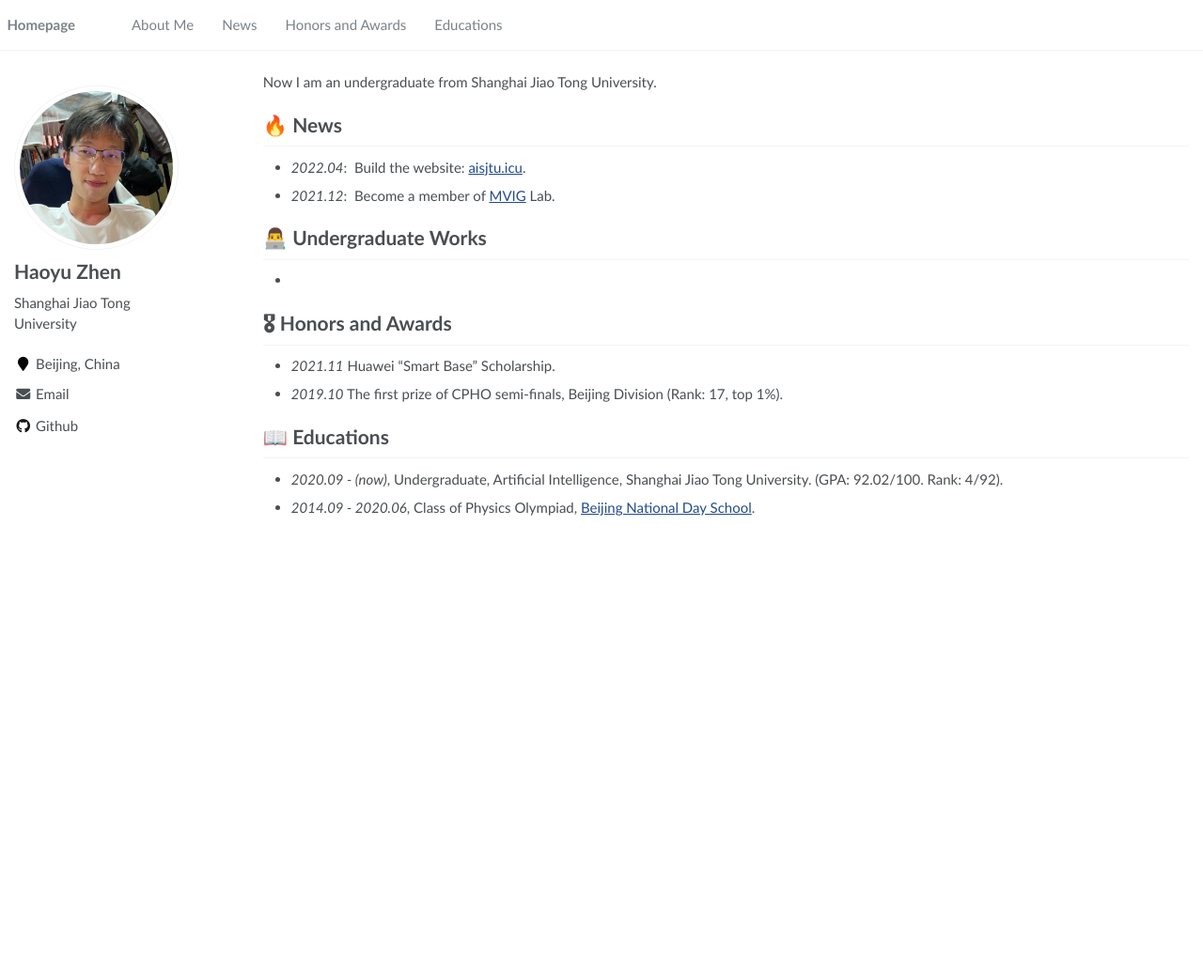
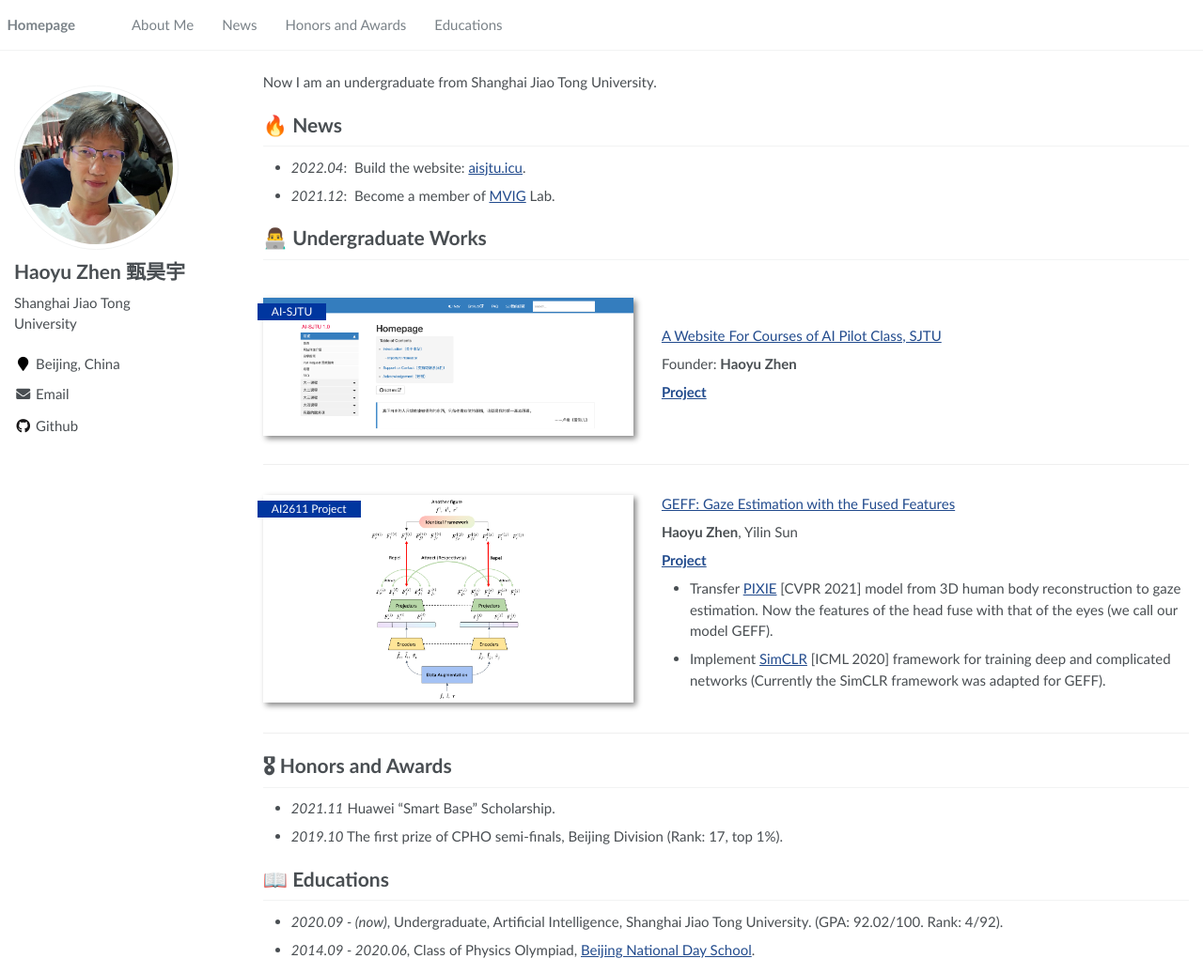
Before and after one commit to anyeZHY/anyeZHY.github.io, a Jekyll site: the page built from _pages/about.md, in a window 1280 px wide and 1037 px high. Shown: the whole window at 94% size. Built offline with Jekyll 4.4.1, drawn with Linux system fonts in a browser that asks for light colours.

Commit message:
Update about.md

```diff
--- a/_config.yml
+++ b/_config.yml
@@ -21,7 +21,7 @@ baidu_site_verification  :  # get baidu_site_verification from https://ziyuan.ba
 
 # Site Author
 author:
-  name             : "Haoyu Zhen"
+  name             : "Haoyu Zhen 甄昊宇"
   avatar           : "images/me.JPG"
   bio              : "Shanghai Jiao Tong University"
   location         : "Beijing, China"
--- a/_pages/about.md
+++ b/_pages/about.md
@@ -19,7 +19,29 @@ Now I am an undergraduate from Shanghai Jiao Tong University.
 
 # 👨‍💻 Undergraduate Works
 
--
+<div class='paper-box'><div class='paper-box-image'><div><div class="badge">AI-SJTU</div><img src='images/aisjtu.png' alt="sym" width="100%"></div></div>
+<div class='paper-box-text' markdown="1">
+
+[A Website For Courses of AI Pilot Class, SJTU](https://aisjtu.icu)
+
+Founder: **Haoyu Zhen**
+
+[**Project**](https://github.com/aisjtu/aisjtu.github.io)
+</div>
+</div>
+
+<div class='paper-box'><div class='paper-box-image'><div><div class="badge">AI2611 Project</div><img src='images/geff.png' alt="sym" width="100%"></div></div>
+<div class='paper-box-text' markdown="1">
+
+[GEFF: Gaze Estimation with the Fused Features](https://anyezhy.github.io/pdf/geff.pdf)
+
+**Haoyu Zhen**, Yilin Sun
+
+[**Project**](https://github.com/anyeZHY/GEFF)
+- Transfer [PIXIE](https://github.com/YadiraF/PIXIE) [CVPR 2021] model from 3D human body reconstruction to gaze estimation. Now the features of the head fuse with that of the eyes (we call our model GEFF).
+- Implement [SimCLR](https://github.com/google-research/simclr) [ICML 2020] framework for training deep and complicated networks (Currently the SimCLR framework was adapted for GEFF).
+</div>
+</div>
 
 # 🎖 Honors and Awards
 
```
Also changed, not shown: images/aisjtu.png (added), images/geff.png (added).
